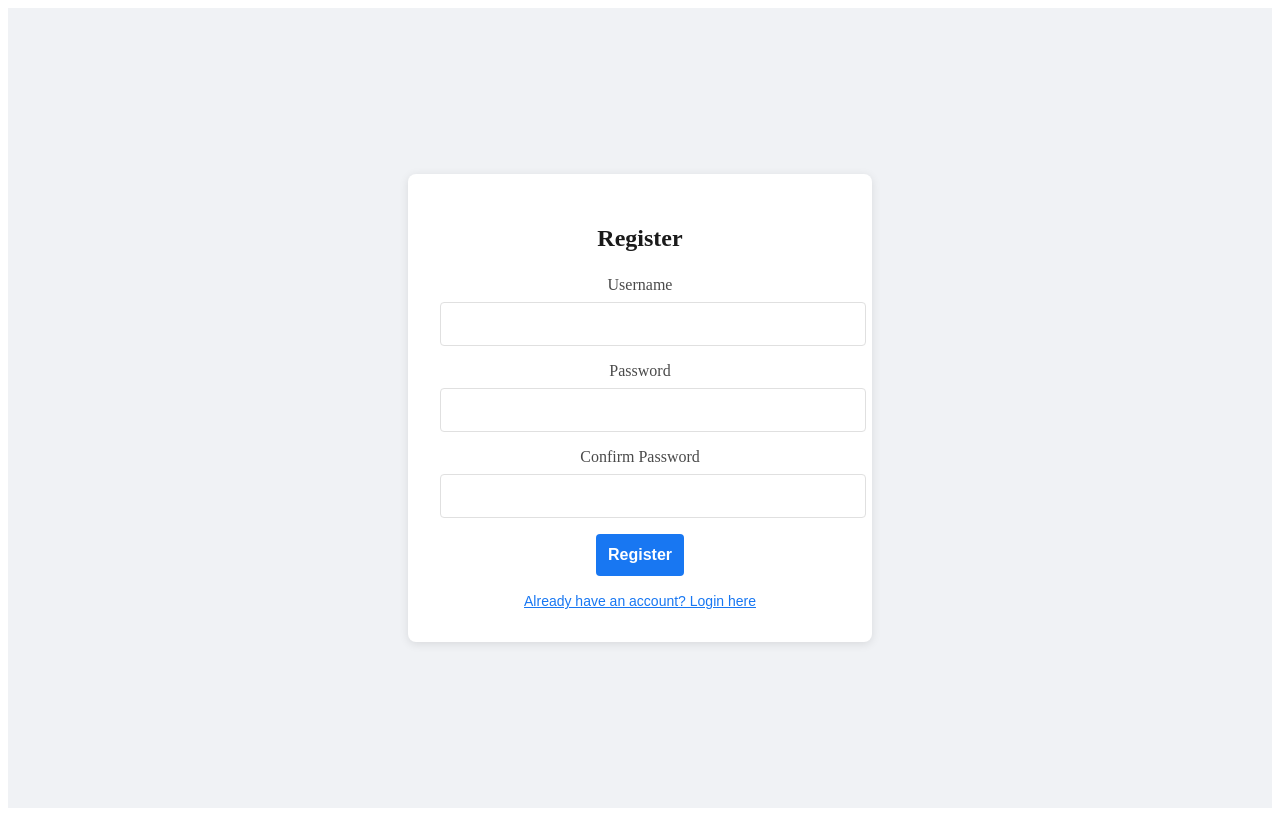
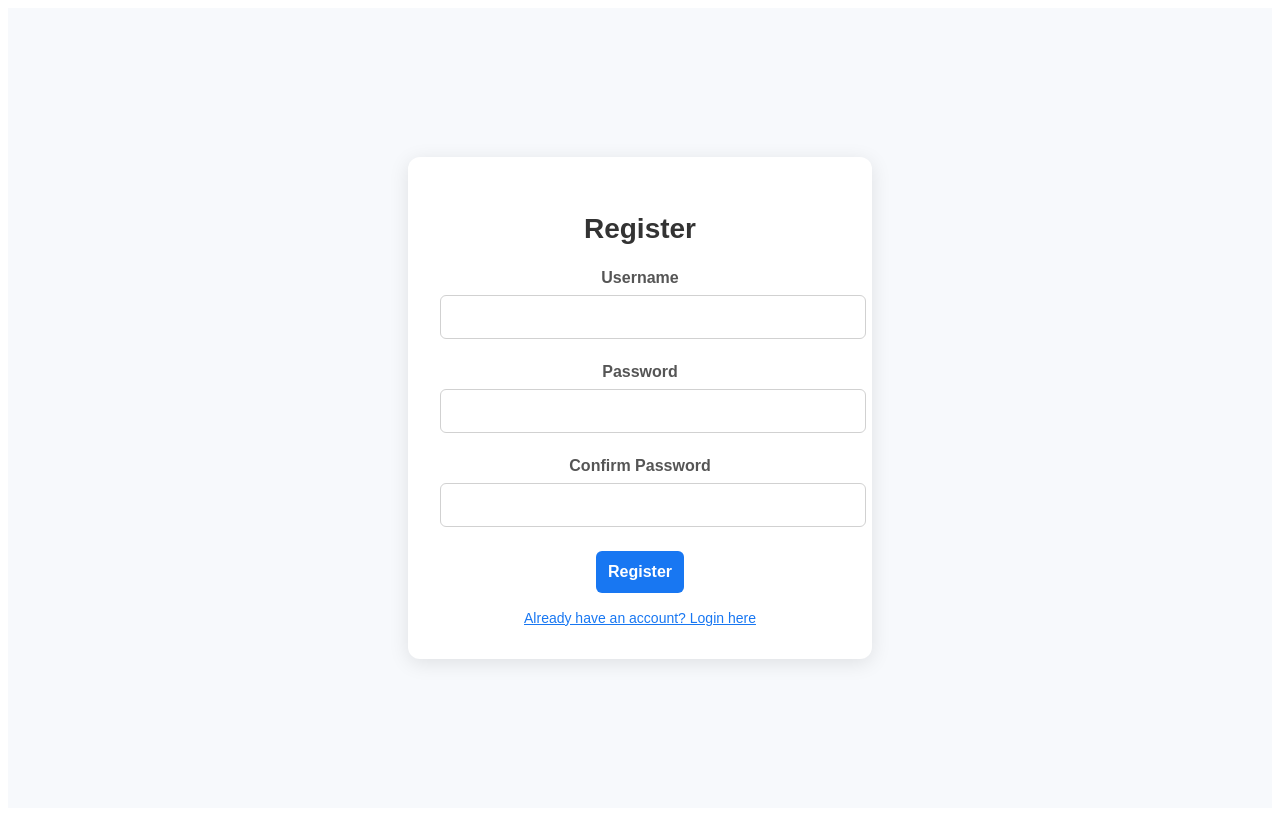
Before and after one commit to manojch239/Login_Module, a React (Create React App) app in the folder frontend/: page / in a window 1280 px wide. Both pictures are taken after a click on the button "Don't have an account? Register here". Built offline with nearby package versions, Linux system fonts and the light colour scheme.

Commit message:
Improved CSS

```diff
--- a/frontend/src/App.css
+++ b/frontend/src/App.css
@@ -4,24 +4,28 @@
   justify-content: center;
   align-items: center;
   min-height: 100vh;
-  background-color: #f0f2f5;
+  background-color: #f7f9fc; /* Softer background color */
+  font-family: 'Arial', sans-serif; /* Modern font */
 }
-
-
 
 .login-container {
   background-color: white;
   padding: 2rem;
-  border-radius: 8px;
-  box-shadow: 0 2px 10px rgba(0, 0, 0, 0.1);
+  border-radius: 12px; /* Slightly larger border radius */
+  box-shadow: 0 4px 20px rgba(0, 0, 0, 0.1); /* Deeper shadow for depth */
   width: 100%;
   max-width: 400px;
+  transition: transform 0.3s; /* Smooth hover effect */
+}
+
+.login-container:hover {
+  transform: translateY(-5px); /* Subtle lift on hover */
 }
 
 .login-title {
-  font-size: 24px;
-  font-weight: 600;
-  color: #1a1a1a;
+  font-size: 28px; /* Increased font size */
+  font-weight: 700; /* Bolder title */
+  color: #333; /* Darker text for better contrast */
   margin-bottom: 1.5rem;
   text-align: center;
 }
@@ -32,52 +36,45 @@
 }
 
 .form-group {
-  margin-bottom: 1rem;
+  margin-bottom: 1.5rem; /* Increased spacing */
 }
 
 .form-group label {
   display: block;
   margin-bottom: 0.5rem;
-  font-weight: 500;
-  color: #4a4a4a;
+  font-weight: 600; /* Bolder label */
+  color: #555; /* Softer label color */
 }
 
 .form-group input {
   width: 100%;
   padding: 0.75rem;
-  border: 1px solid #e0e0e0;
-  border-radius: 4px;
+  border: 1px solid #d1d1d1; /* Softer border color */
+  border-radius: 6px; /* Slightly larger border radius */
   font-size: 16px;
+  transition: border-color 0.2s; /* Smooth border color transition */
 }
 
-.login-button {
+.form-group input:focus {
+  border-color: #1877f2; /* Highlight border on focus */
+  outline: none; /* Remove default outline */
+}
+
+.login-button, .register-button {
   background-color: #1877f2;
   color: white;
   border: none;
   padding: 0.75rem;
-  border-radius: 4px;
+  border-radius: 6px; /* Slightly larger border radius */
   font-size: 16px;
   font-weight: 600;
   cursor: pointer;
-  transition: background-color 0.2s;
+  transition: background-color 0.2s, transform 0.2s; /* Added transform transition */
 }
 
-.register-button {
-  background-color: #1877f2;
-  color: white;
-  border: none;
-  padding: 0.75rem;
-  border-radius: 4px;
-  font-size: 16px;
-  font-weight: 600;
-}
-
-.register-button:hover {
+.login-button:hover, .register-button:hover {
   background-color: #166fe5;
-}
-
-.login-button:hover {
-  background-color: #166fe5;
+  transform: translateY(-2px); /* Subtle lift on hover */
 }
 
 .toggle-form {
```
